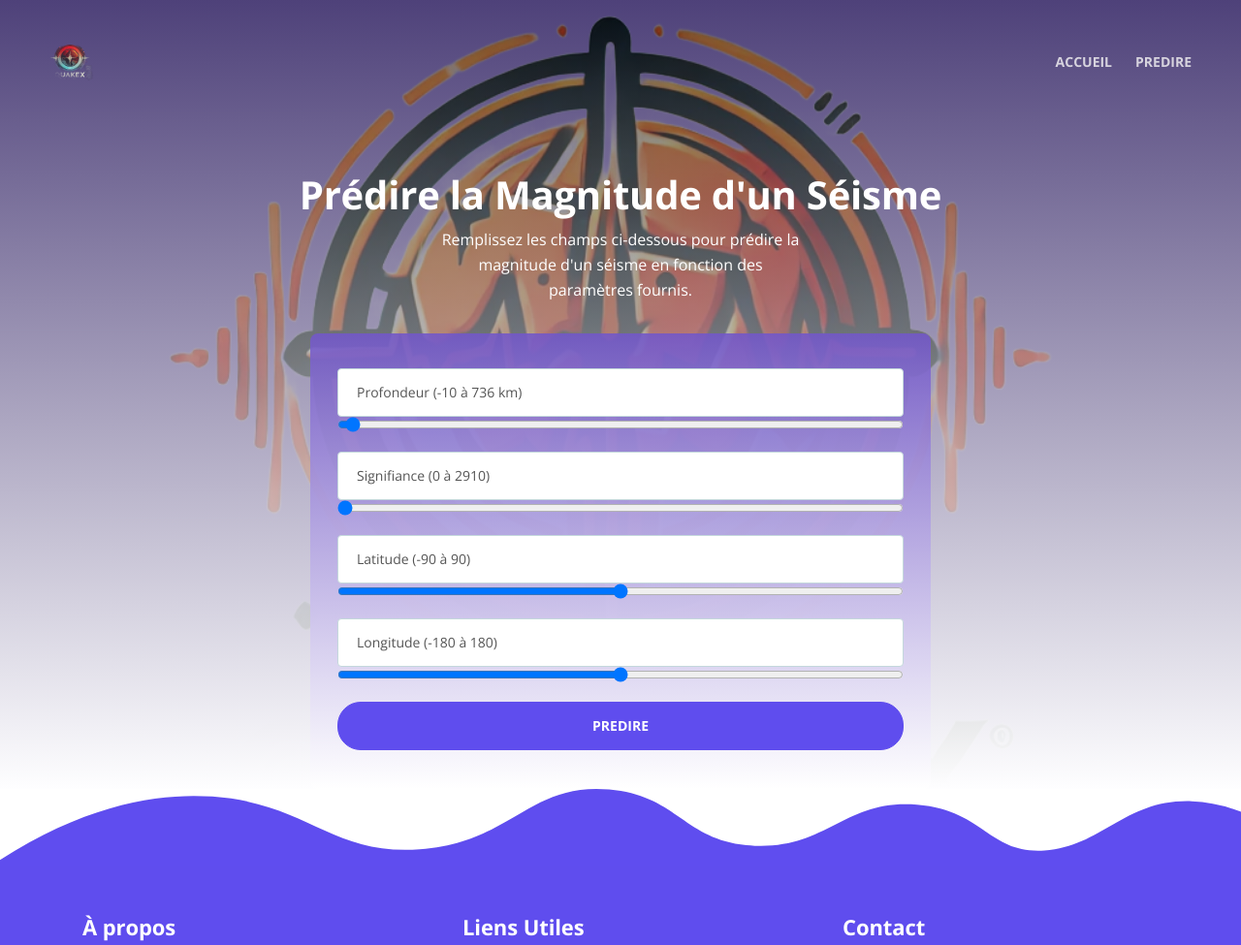
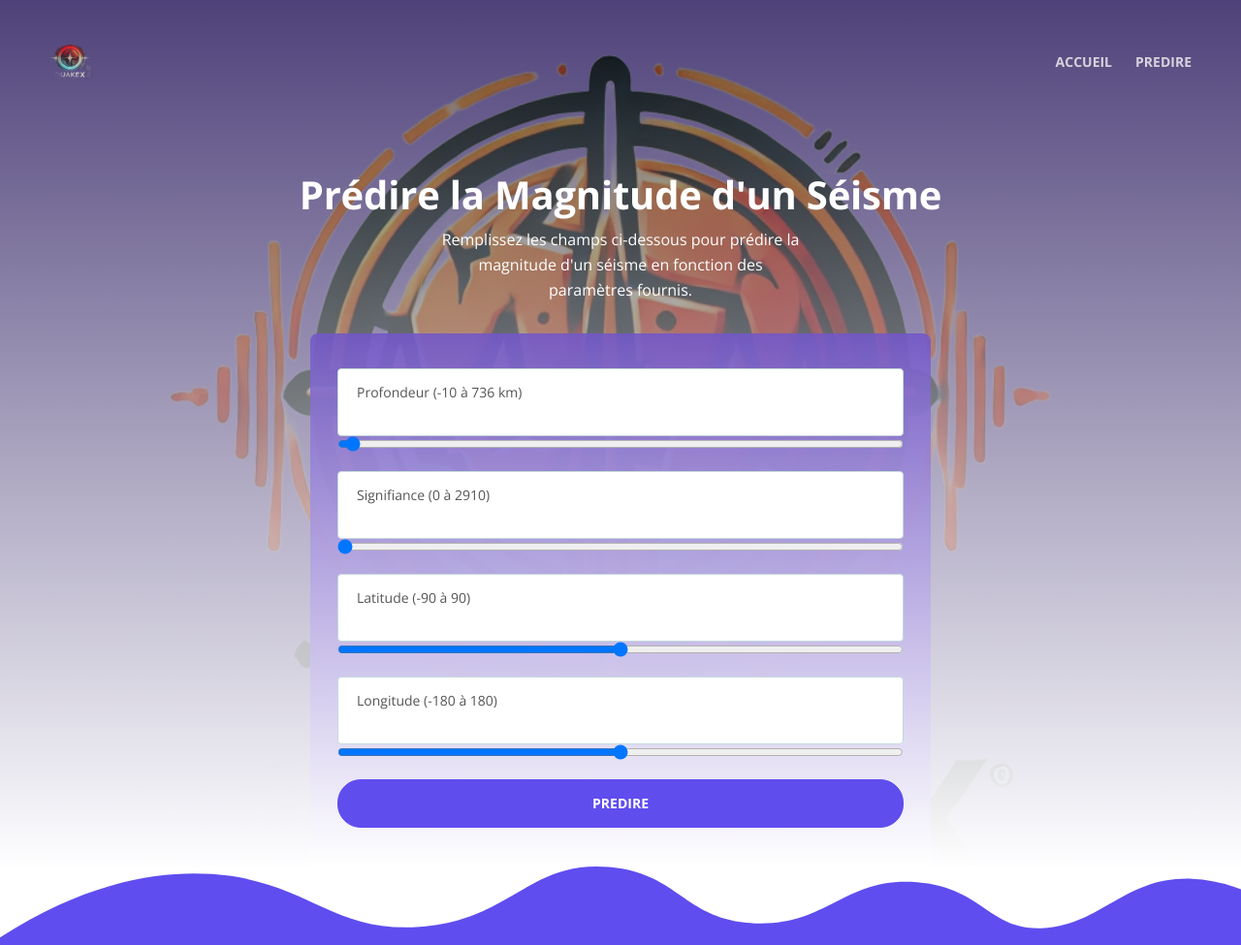
Before and after one commit to KHATTABI-Mohammed/zalazel, a Flask app: page /commencer in a window 1280 px wide. Shown: the top 975 px of the page at 97% size. Run offline with Flask 3, Linux system fonts and the light colour scheme; parts of the project's set-up code (start-up, migrations or seed data) failed here and were passed over; some libraries are stand-ins or nearby versions.

Commit message:
third commit

```diff
--- a/app/templates/web/sign-up.html
+++ b/app/templates/web/sign-up.html
@@ -98,7 +98,7 @@
                             <!-- Depth -->
                             <div class="form-group">
 
-                                <input type="number" class="form-control-input" id="depth" min="-10" max="736" step="1" name="depth" required>
+                                <input type="number" class="form-control-input" id="depth" min="-10" max="736" step="1" name="depth" required style="height: 70px;">
                                 <label class="label-control" for="depth">Profondeur (-10 à 736 km)</label>
                                 <input type="range" id="depthRange" min="-10" max="736" step="1" value="0" class="form-control-range">
 
@@ -108,7 +108,7 @@
                             <!-- Significance -->
                             <div class="form-group">
 
-                                <input type="number" class="form-control-input" id="significance" name="significance" min="0" max="2910" step="1" required>
+                                <input type="number" class="form-control-input" id="significance" name="significance" min="0" max="2910" step="1" required style="height: 70px;">
                                 <label class="label-control" for="significance">Signifiance (0 à 2910)</label>
                                 <input type="range" id="significanceRange" min="0" max="2910" step="1" value="0" class="form-control-range">
 
@@ -118,7 +118,7 @@
                             <!-- Latitude -->
                             <div class="form-group">
 
-                                <input type="number" class="form-control-input" id="latitude" name="latitude" min="-90" max="90" step="0.1" required>
+                                <input type="number" class="form-control-input" id="latitude" name="latitude" min="-90" max="90" step="0.1" required style="height: 70px;">
                                 <label class="label-control" for="latitude">Latitude (-90 à 90)</label>
                                 <input type="range" id="latitudeRange" min="-90" max="90" step="0.1" value="0" class="form-control-range">
 
@@ -128,7 +128,7 @@
                             <!-- Longitude -->
                             <div class="form-group">
 
-                                <input type="number" class="form-control-input" id="longitude" name="longitude" min="-180" max="180" step="0.1" required>
+                                <input type="number" class="form-control-input" id="longitude" name="longitude" min="-180" max="180" step="0.1" required style="height: 70px;">
                                 <label class="label-control" for="longitude">Longitude (-180 à 180)</label>
                                 <input type="range" id="longitudeRange" min="-180" max="180" step="0.1" value="0" class="form-control-range">
 
--- /dev/null
+++ b/requirements.txt
@@ -0,0 +1,2 @@
+Flask==3.1.0
+statsmodels==0.14.2
```
Also changed, not shown: 1 other file.
